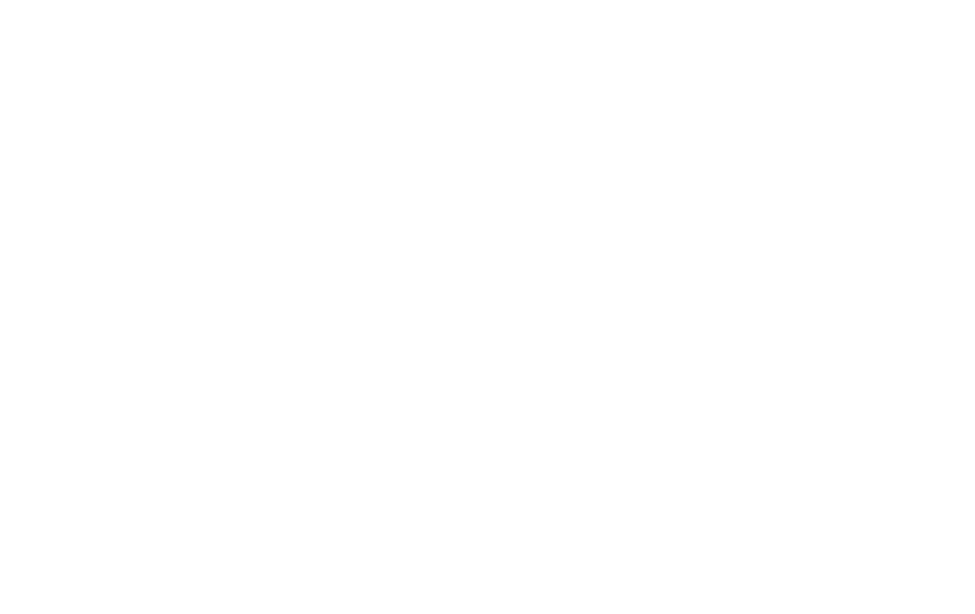
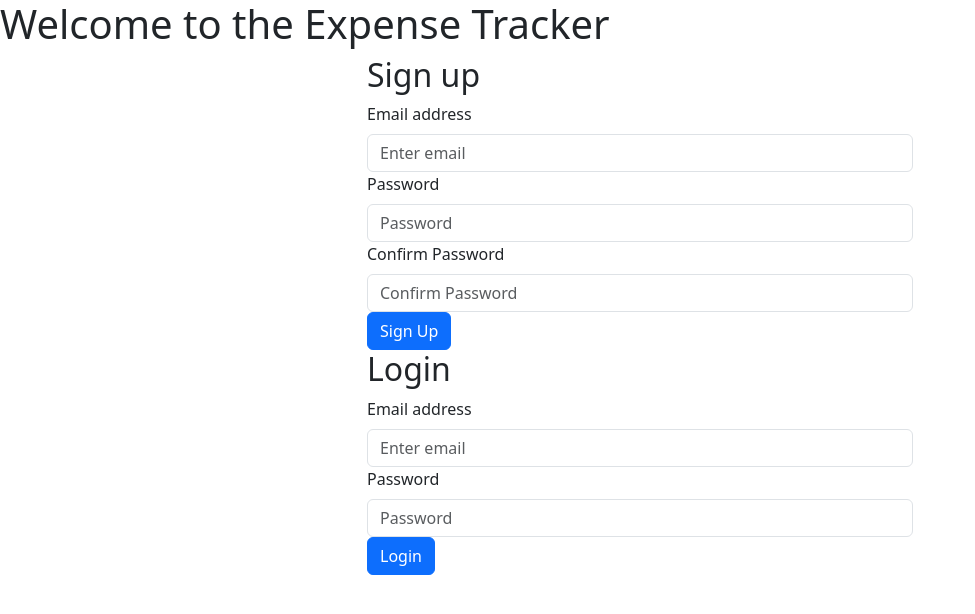
Before and after one commit to hsnadeeb/expense-tracker, a React (Create React App) app: page / in a window 1280 px wide. Before the commit this address had no page. Shown: the top 614 px of the page, without its empty margins (0-975 px from the left). Built offline with nearby package versions, Linux system fonts and the light colour scheme.

Commit message:
seted up login

```diff
--- a/src/App.js
+++ b/src/App.js
@@ -3,6 +3,8 @@
 import 'bootstrap/dist/css/bootstrap.min.css';
 import Home from './components/pages/Home';
 import Signup from './components/pages/Signup';
+import Login from './components/pages/Login';
+
 function App() {
   const [isSignedUp, setIsSignedUp] = useState(false);
 
@@ -10,8 +12,14 @@
     <Router>
       <div className="App">
         <Routes>
-          {!isSignedUp && <Route path="/signup" element={<Signup setIsSignedUp={setIsSignedUp} />} />}
-          {isSignedUp && <Route path="/" element={<Home/>} />}
+          <Route path='/' element={
+            <div>
+              <h1>Welcome to the Expense Tracker</h1>
+              <Signup setIsSignedUp={setIsSignedUp} />
+              <Login setIsSignedUp={setIsSignedUp} />
+            </div>
+          } />
+          {isSignedUp && <Route path='/home' element={<Home />}/> }
         </Routes>
       </div>
     </Router>
@@ -19,3 +27,24 @@
 }
 
 export default App;
+
+// function App() {
+//   const [isSignedUp, setIsSignedUp] = useState(false);
+
+//   return (
+//     <Router>
+//       <div className="App">
+//         <Routes>
+//           <Route path='/signup' element={<Signup setIsSignedUp={setIsSignedUp} />} />
+//           {isSignedUp ? (
+//             <Route path='/' element={<Home />} />
+//           ) : (
+//             <Route path='login' element={<Login setIsSignedUp={setIsSignedUp} />} />
+//           )}
+//         </Routes>
+//       </div>
+//     </Router>
+//   );
+// }
+
+// export default App;
--- a/src/components/pages/Login.js
+++ b/src/components/pages/Login.js
@@ -0,0 +1,88 @@
+import React, { useState } from 'react';
+import { Form, Button, Container, Row, Col } from 'react-bootstrap';
+import { useNavigate } from 'react-router-dom';
+
+const Login = ({setIsSignedUp}) => {
+  const [email, setEmail] = useState('');
+  const [password, setPassword] = useState('');
+  const navigate = useNavigate();
+
+  const handleLogin = async () => {
+    if (!email || !password) {
+      alert('Please fill in all fields.');
+      return;
+    }
+
+    try {
+      const response = await fetch(
+        'https://identitytoolkit.googleapis.com/v1/accounts:signInWithPassword?key=AIzaSyByjuoXwSWwV6I1mzgOxz2oisGVGT7Bn5U',
+        {
+          method: 'POST',
+          headers: {
+            'Content-Type': 'application/json',
+          },
+          body: JSON.stringify({
+            email: email,
+            password: password,
+            returnSecureToken: true,
+          }),
+        }
+      );
+
+      if (response.ok) {
+        const data = await response.json();
+        console.log('User has successfully logged in:', data);
+        setIsSignedUp(true);
+        navigate('/home');
+      } else {
+        const errorData = await response.json();
+        console.error('Login error:', errorData.error.message);
+        // Handle login error and show it to the user
+        alert('Login failed. Please check your credentials.');
+      }
+    } catch (error) {
+      console.error('Login error:', error);
+      // Handle network or other errors and show it to the user
+      alert('Login failed. Please try again later.');
+    }
+  };
+
+  return (
+    <Container>
+      <Row className="justify-content-center">
+        <Col md="6">
+          <div>
+            <h2>Login</h2>
+            <Form>
+              <Form.Group controlId="formBasicEmail">
+                <Form.Label>Email address</Form.Label>
+                <Form.Control
+                  type="email"
+                  placeholder="Enter email"
+                  value={email}
+                  onChange={(e) => setEmail(e.target.value)}
+                />
+              </Form.Group>
+
+              <Form.Group controlId="formBasicPassword">
+                <Form.Label>Password</Form.Label>
+                <Form.Control
+                  type="password"
+                  placeholder="Password"
+                  value={password}
+                  onChange={(e) => setPassword(e.target.value)}
+                />
+              </Form.Group>
+
+              <Button variant="primary" onClick={handleLogin}>
+                Login
+              </Button>
+            </Form>
+          </div>
+        </Col>
+      </Row>
+    </Container>
+  );
+};
+
+export default Login;
```
